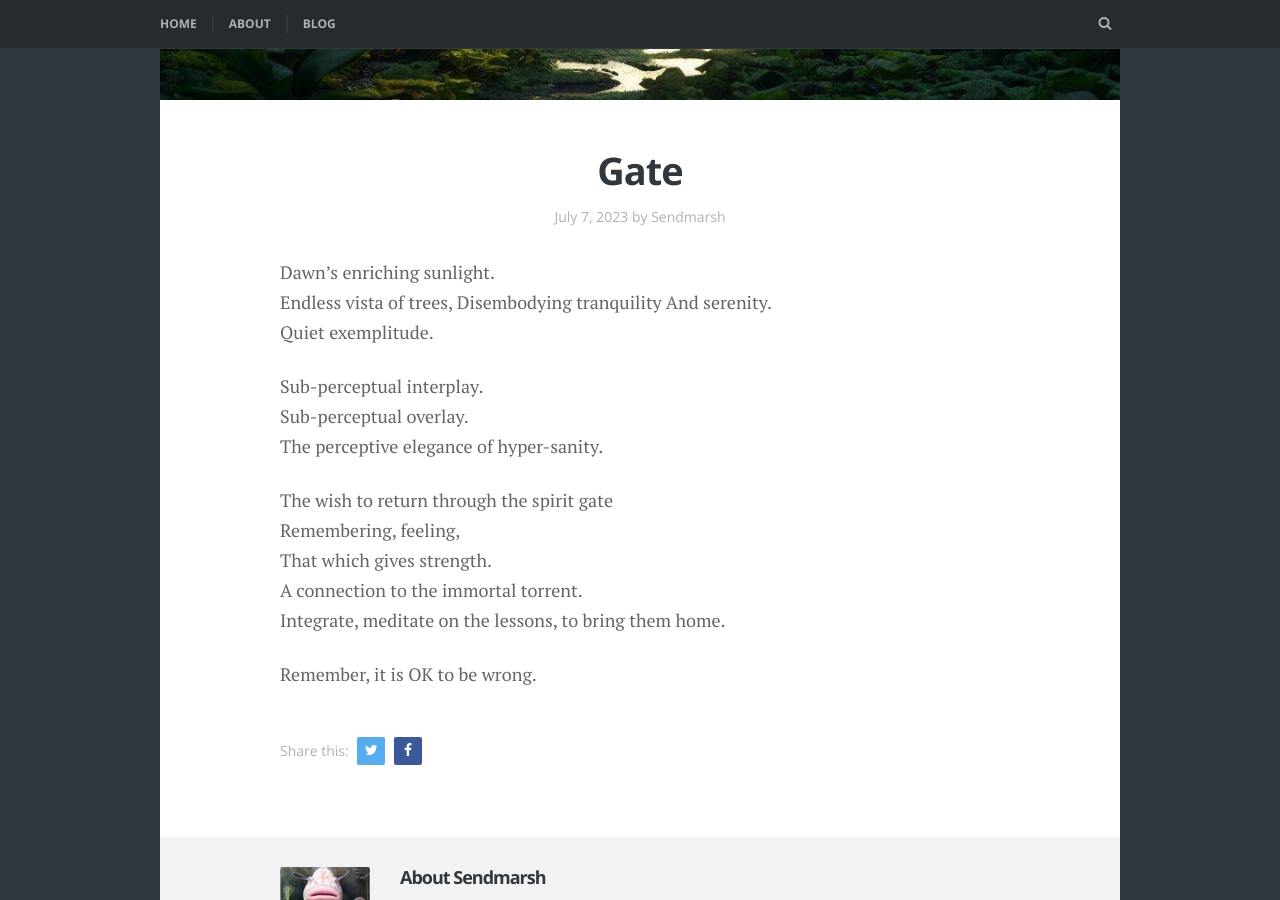
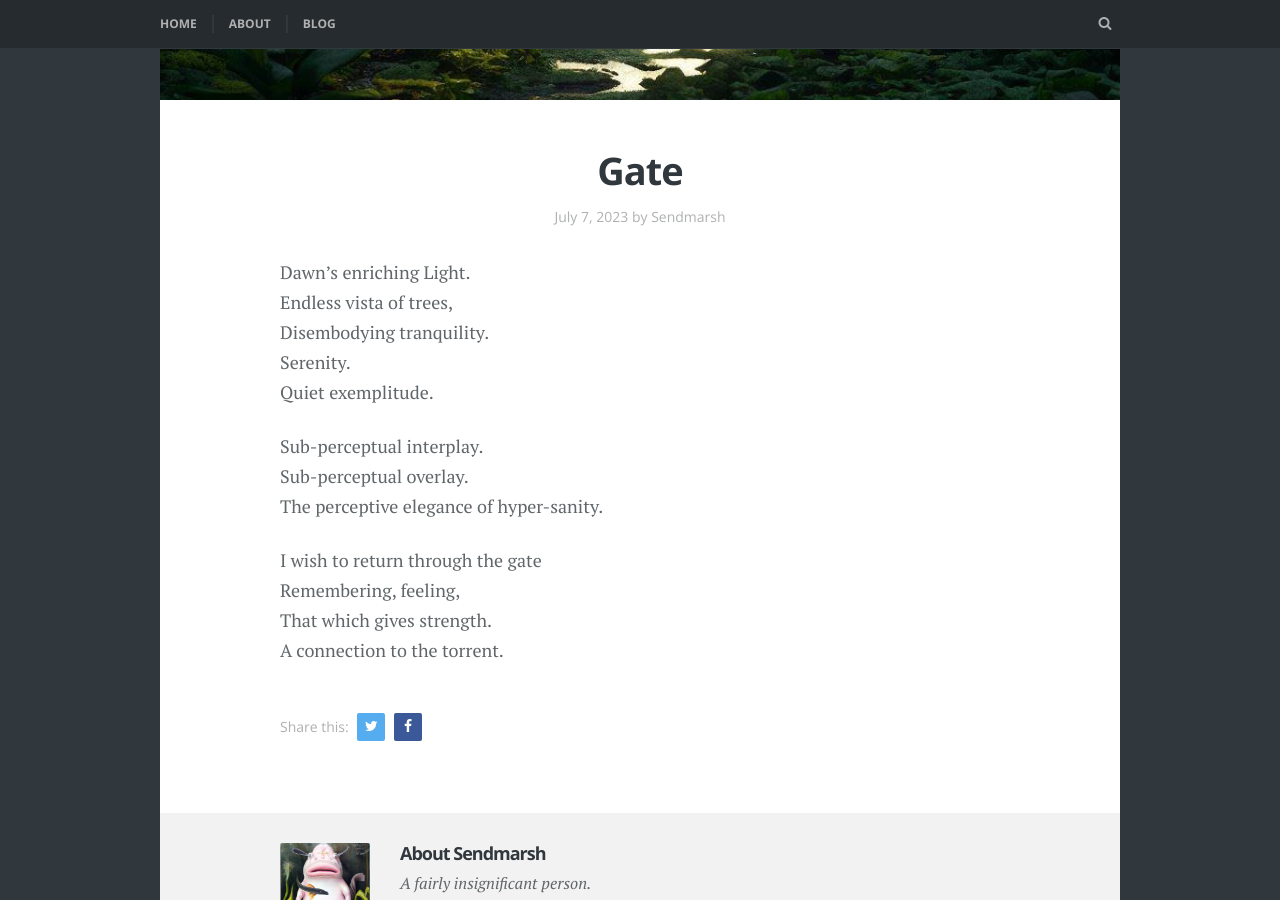
Before and after one commit to gbowerman/gbowerman.github.io, a Jekyll site: the page built from _posts/2023-07-01-Gate.md, in a window 1280 px wide and 900 px high, scrolled down 1086 px. Built offline with Jekyll 4.4.1, drawn with Linux system fonts in a browser that asks for light colours; some web fonts are replaced; a script that is not in the unit is left out.

Commit message:
Gate updates

```diff
--- a/_posts/2023-07-01-Gate.md
+++ b/_posts/2023-07-01-Gate.md
@@ -5,20 +5,17 @@
 featured_image: gate.jpeg
 ---
 
-Dawn's enriching sunlight.
+Dawn's enriching Light.
 Endless vista of trees,
-Disembodying tranquility
-And serenity.
+Disembodying tranquility.
+Serenity.
 Quiet exemplitude.
 
 Sub-perceptual interplay.
 Sub-perceptual overlay.
 The perceptive elegance of hyper-sanity.
 
-The wish to return through the spirit gate
+I wish to return through the gate
 Remembering, feeling,
 That which gives strength.
-A connection to the immortal torrent.
-Integrate, meditate on the lessons, to bring them home.
-
-Remember, it is OK to be wrong.
+A connection to the torrent.
```
